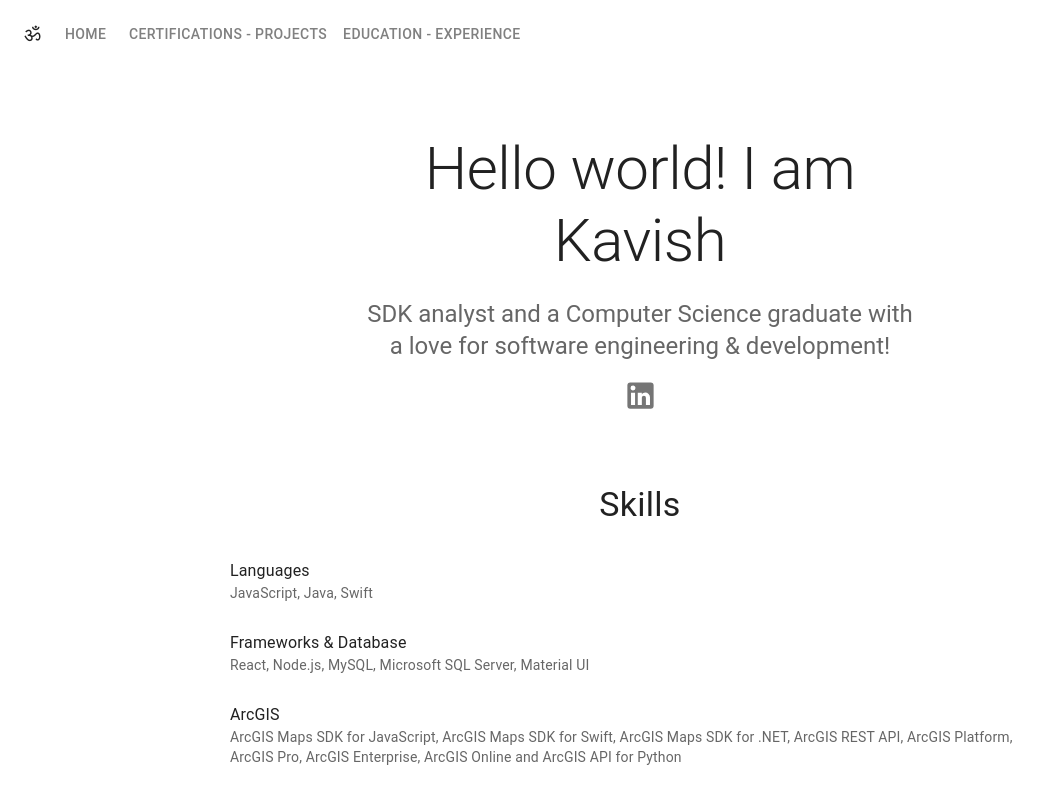
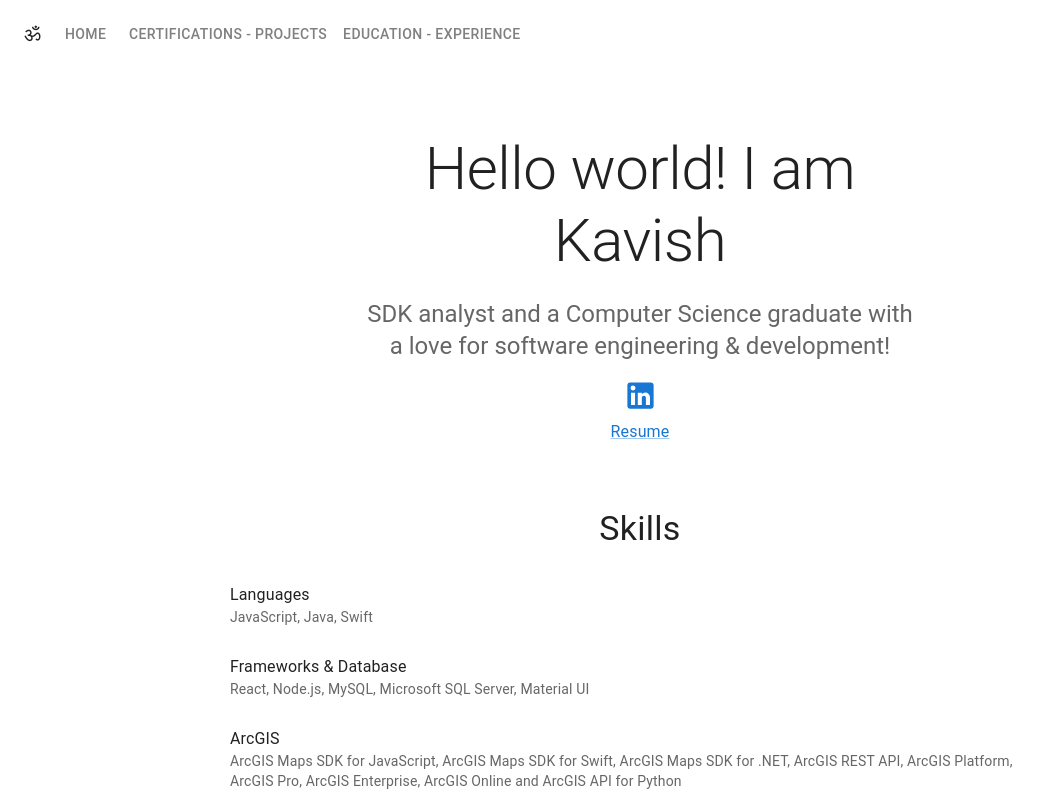
Before and after one commit to kavishghime/portfolio, a React (Create React App) app: page /#/ in a window 1280 px wide. Shown: the top 797 px of the page, without its empty margins (0-1051 px from the left). Built offline with nearby package versions, Linux system fonts and the light colour scheme.

Commit message:
updated home page with resume and linkedin icon

```diff
--- a/src/pages/Home.js
+++ b/src/pages/Home.js
@@ -37,7 +37,12 @@ function Home() {
                     </Typography>
                     <Box align="center">
                         <Link href="http://www.linkedin.com/in/kavishghime" target="_blank">
-                            <LinkedIn fontSize="large" color="action" />
+                            <LinkedIn fontSize="large" color="primary" />
+                        </Link>
+                    </Box>
+                    <Box align="center">
+                        <Link href="https://docs.google.com/document/d/1G4RSmnMeT-wwHt9wD_28OuD8T9fBgrxVgzw4Q4d-iAc/edit?usp=sharing" target="_blank">
+                            Resume
                         </Link>
                     </Box>
                 </Container>
```
